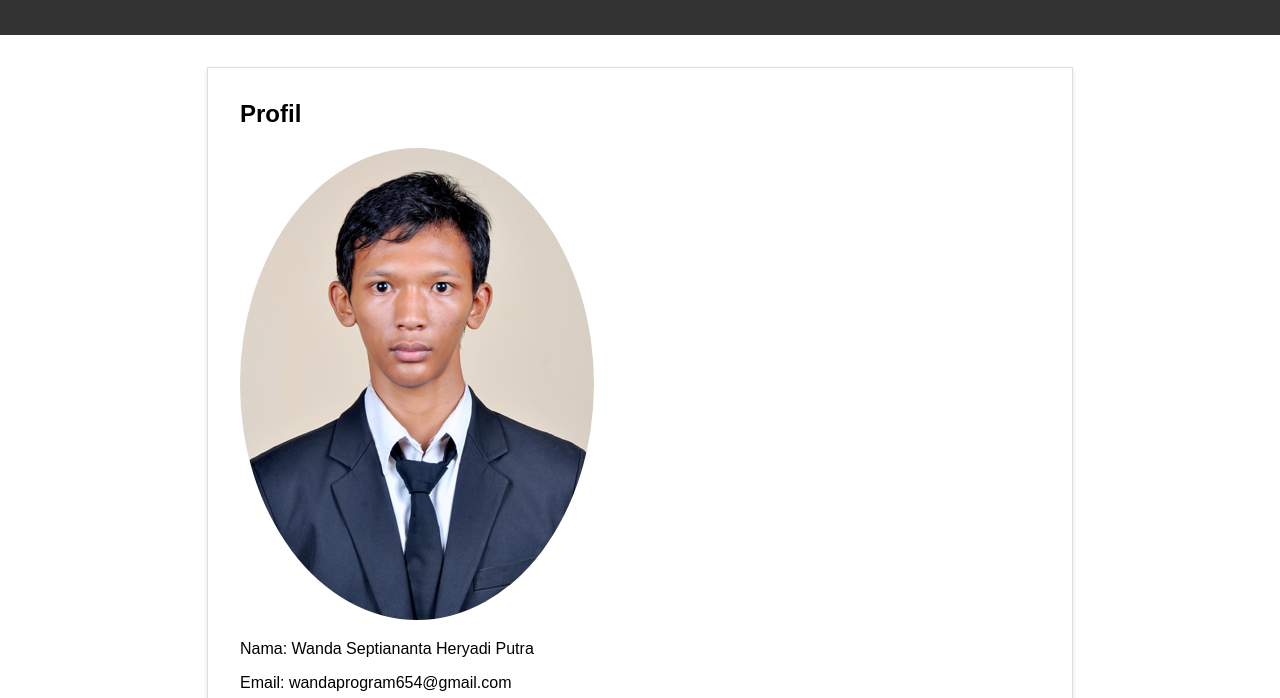
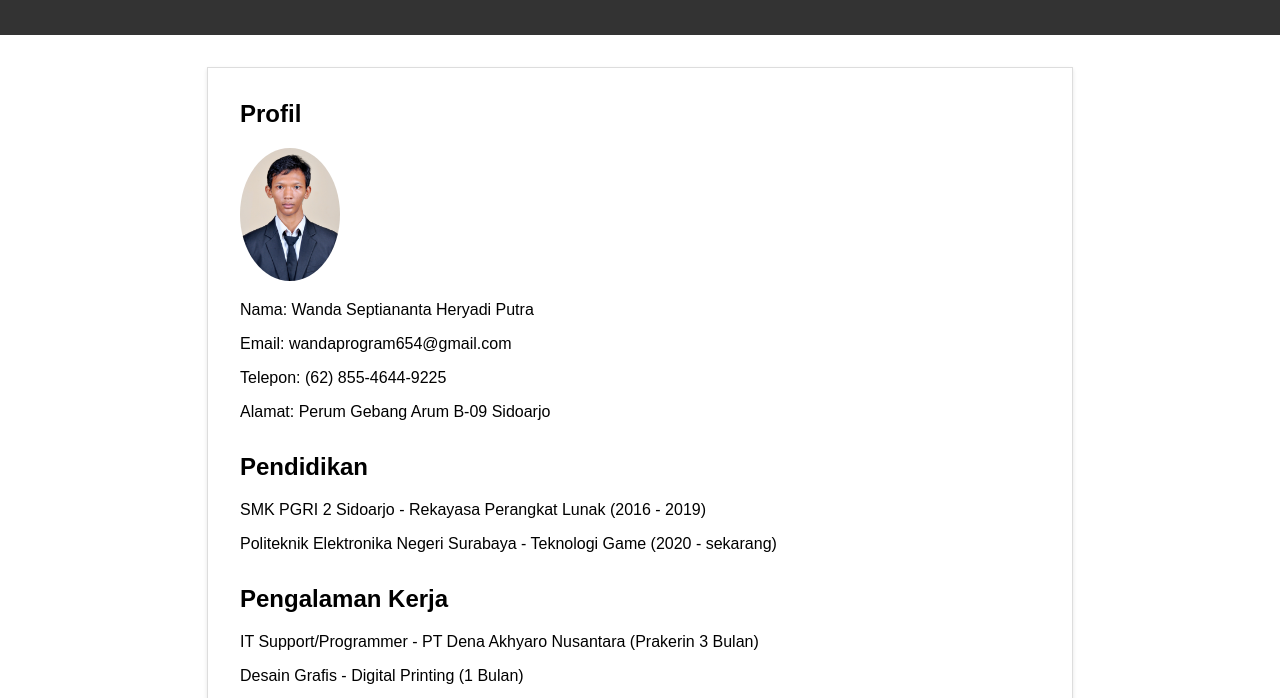
Before and after one commit to wandaprogram654/website-me, a plain HTML site: page cv.html in a window 1280 px wide. Shown: the part 77-775 px from the top of the page. Drawn offline with Linux system fonts and the light colour scheme.

Commit message:
Update cv.css

```diff
--- a/cv.css
+++ b/cv.css
@@ -33,6 +33,6 @@ section {
 }
 
 img {
-    max-width: 100%;
+    max-width: 100px;
     border-radius: 50%;
 }
```
